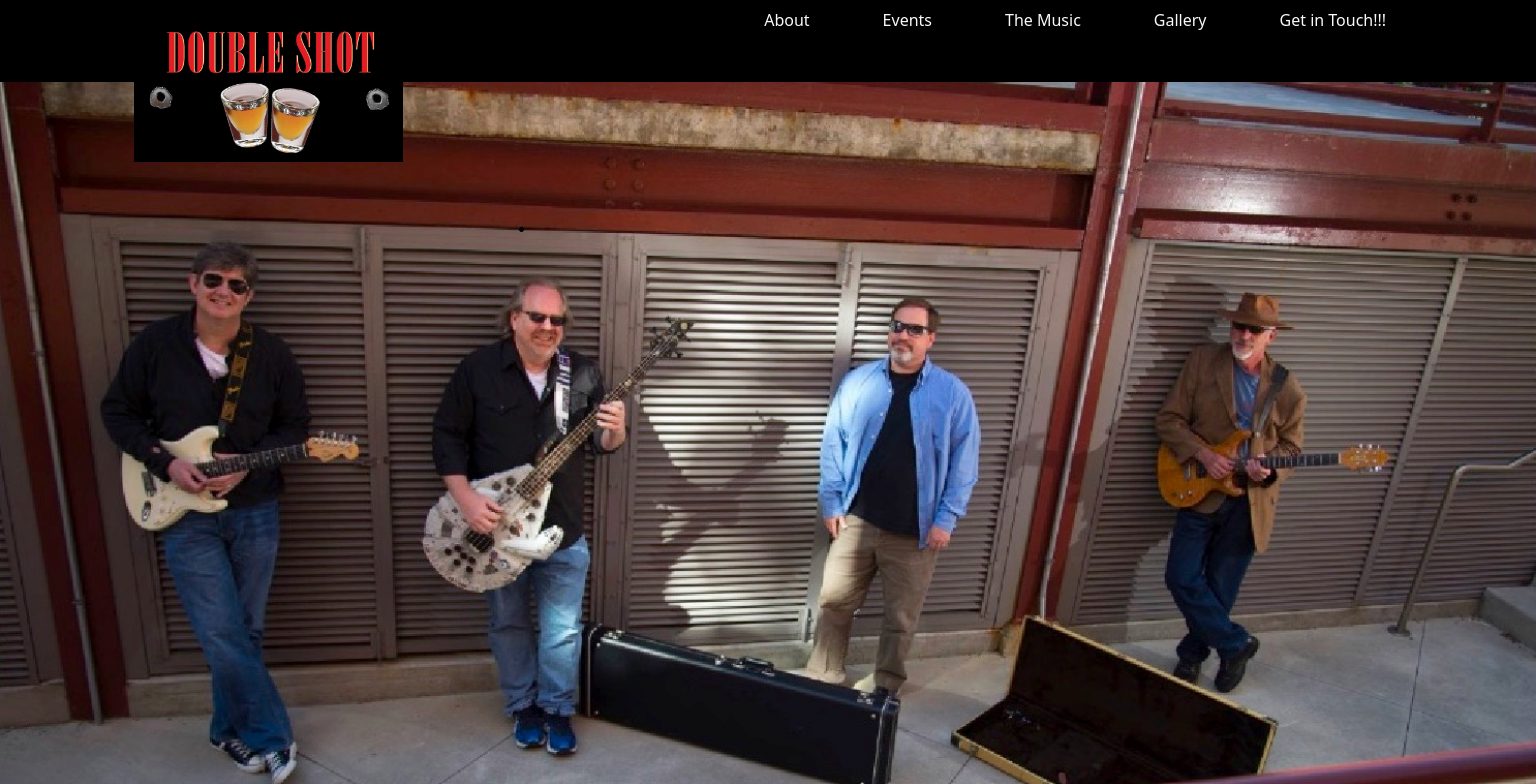
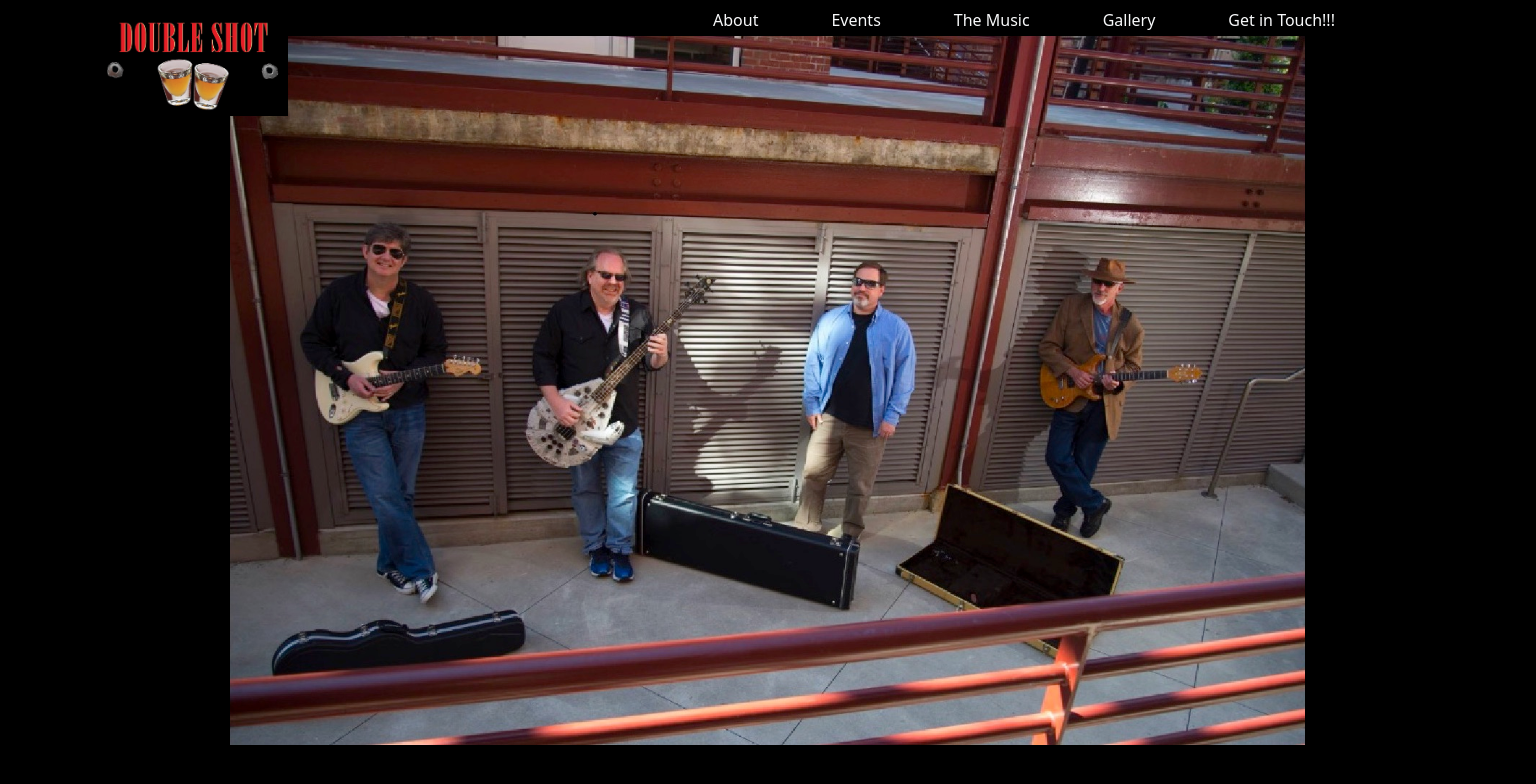
Before and after one commit to roo116/double-shot, a React (Create React App) app: page / in a window 1536 px wide. Shown: the top 784 px of the page. Built offline with nearby package versions, Linux system fonts and the light colour scheme; a web font is replaced by a local one.

Commit message:
more front-container styling.  It's like it never endsgit add -A

```diff
--- a/src/index.css
+++ b/src/index.css
@@ -65,9 +65,9 @@ img {
 
 @media screen and (min-width: 768px) {
   .front-container {
-    background-image: url("./img/hero-lg.jpg");
+    background-image: url("./img/hero-768.jpg");
     background-position: center;
-    background-size: cover;
+    background-size: 75%;
     height: 100vh;
   }
 
@@ -89,14 +89,14 @@ img {
   }
 }
 
-@media screen and (min-width: 2880px) {
+@media screen and (min-width: 1440px) {
   .front-container {
-    background-size: auto;
+    background-size: 70%;
     background-position: top;
+    background-image: url("./img/hero-lg.jpg");
   }
 
   .ds-logo {
     width: 25%;
   }
-
 }
```
Also changed, not shown: src/img/hero-768.jpg (added).
